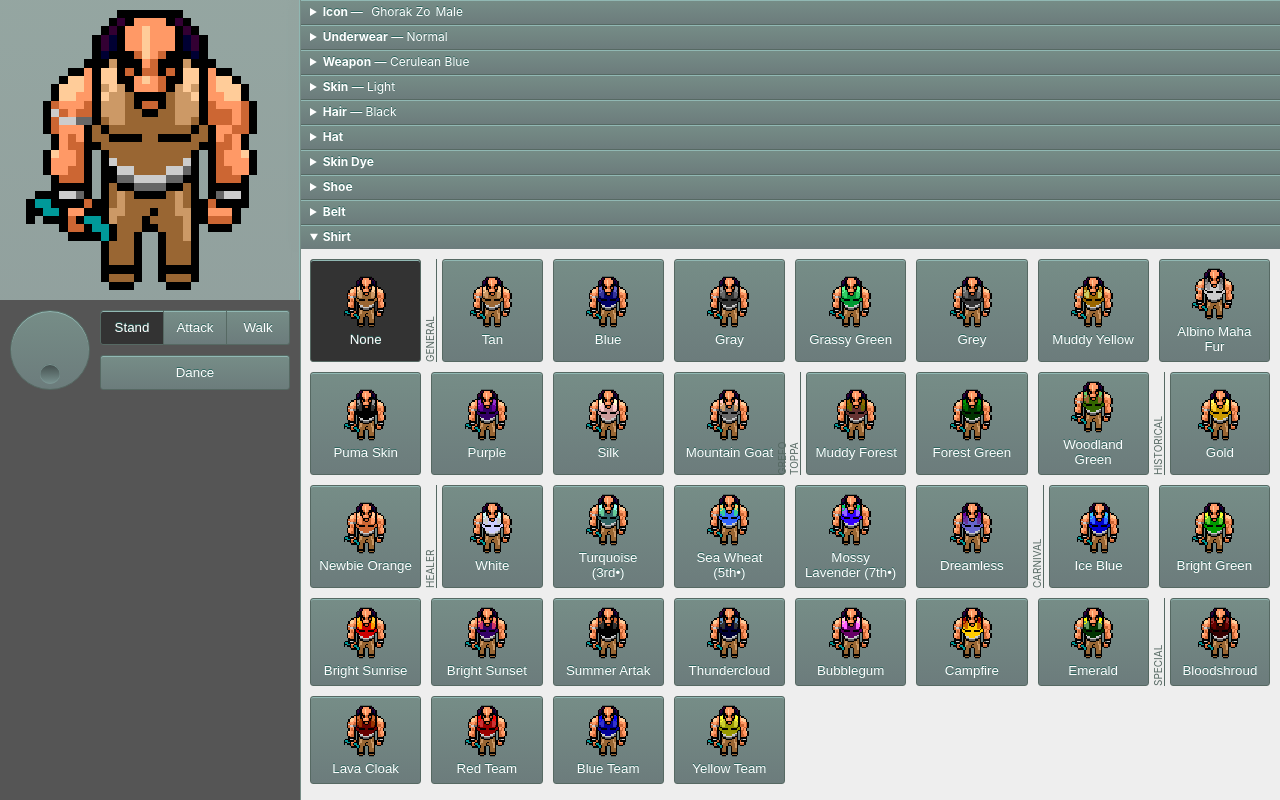
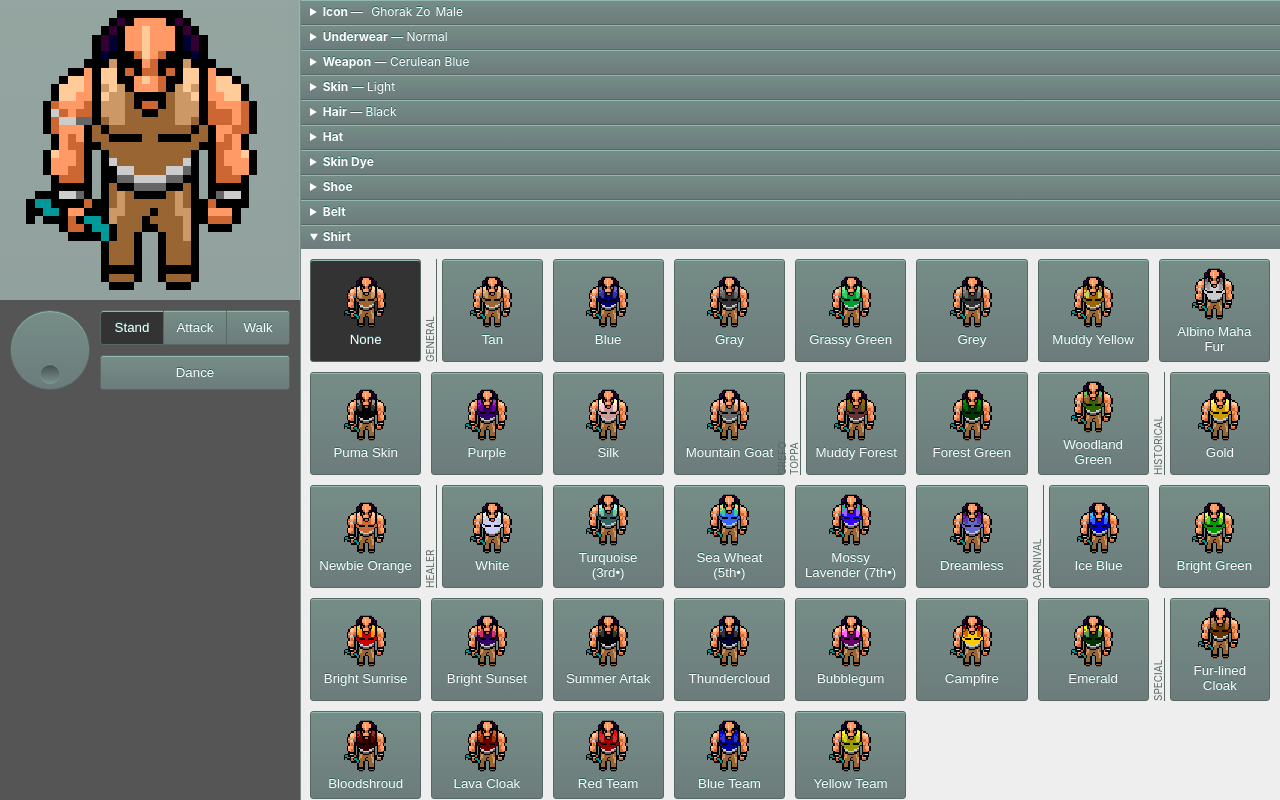
Before and after one commit to skirwan/stylunk, a React (Create React App) app: page / in a window 1280 px wide. Shown: the top 800 px of the page. Built offline with nearby package versions, Linux system fonts and the light colour scheme.

Commit message:
Update Wardrobe.ts

```diff
--- a/src/CLData/Clothes/Wardrobe.ts
+++ b/src/CLData/Clothes/Wardrobe.ts
@@ -451,6 +451,7 @@ export const Wardrobe: Record<ItemSlot, SlotOptions> = {
     }, {
         category: 'Special',
         items: [
+            makeShirt('Fur-lined Cloak', '432', '321', '210', { lockCloak: true} ),
             makeShirt('Bloodshroud', '311', '200', '100', { lockCloak: true, lockedColors: true }),
             makeShirt('Lava Cloak', '421', '310', '200', { lockCloak: true, lockedColors: true }),
             makeShirt('Red Team', '500', '411', '300', { lockedColors: true, lockNotCloak: true }),
```
